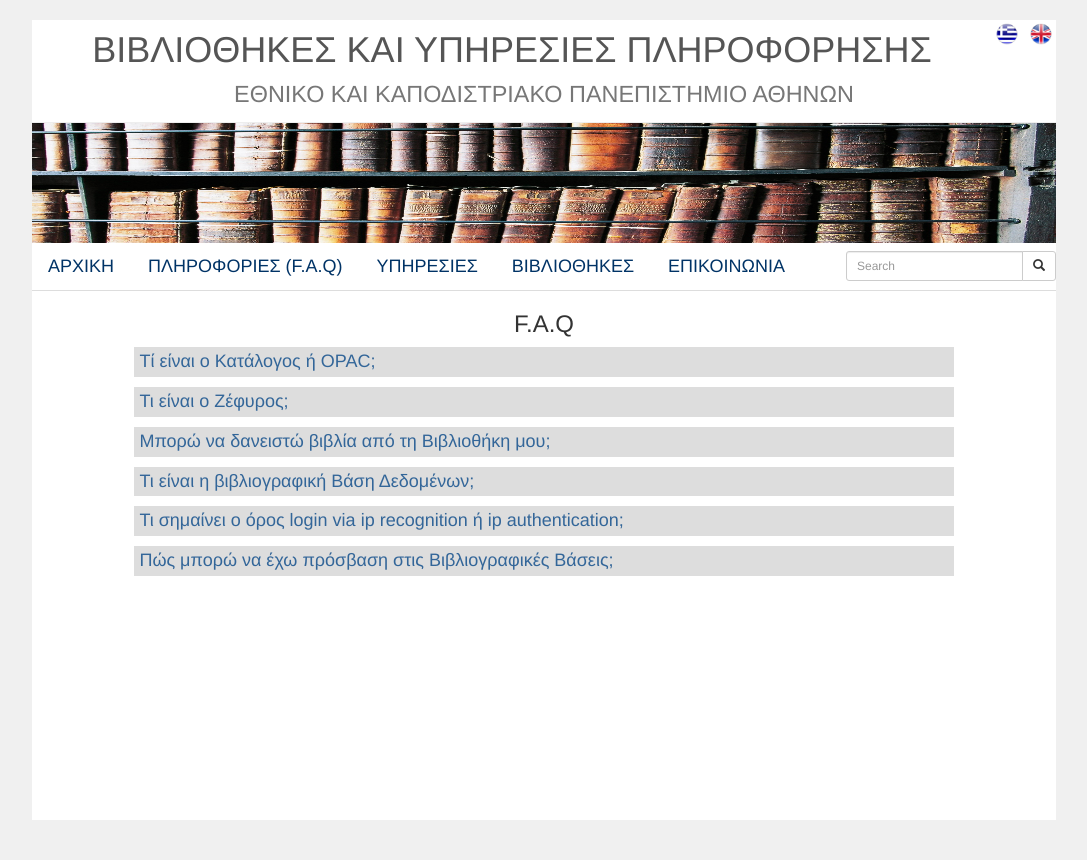
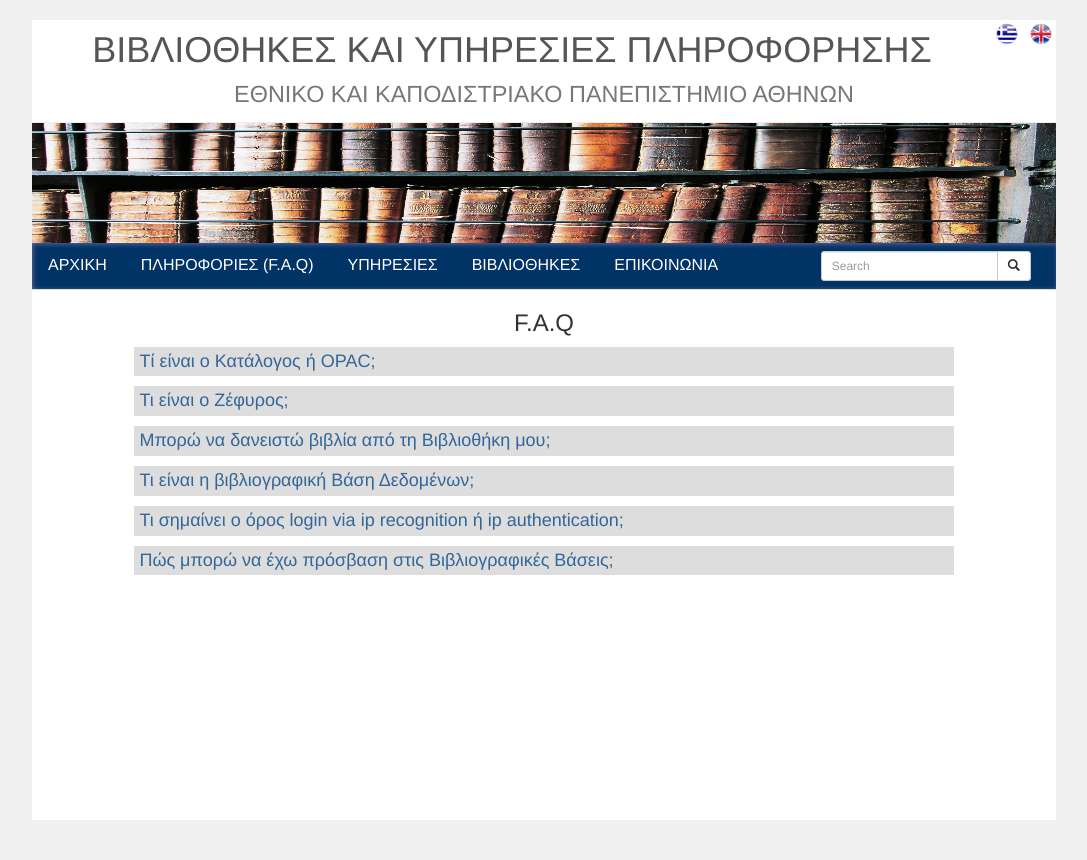
Before and after one commit to oddo-trisp/EAM_project, a PHP site: page /faq.php in a window 1280 px wide. Shown: the top 860 px of the page, without its empty margins (96-1183 px from the left). Run offline with PHP 8.4, Linux system fonts and the light colour scheme; some libraries are stand-ins or nearby versions.

Commit message:
search bar with glyphicon and darker navbar menu

```diff
--- a/assets/css/header.css
+++ b/assets/css/header.css
@@ -26,31 +26,36 @@
     padding-bottom: 3px;
 }
 
-.nav-tabs a{
-    color: #003366 !important;
-    font-size: 18px;
+.nav-tabs{
+    background-color: #003366;
+    box-shadow: inset 1px 1px 5px 0 #666699;
+    -webkit-box-shadow: inset 1px 1px 5px 0 #666699;
+    -moz-box-shadow: inset 1px 1px 5px 0 #666699;
+    -o-box-shadow: inset 1px 1px 5px 0 #666699;
 }
 
-/*
-.nav-tabs a:focus{
-    background-color: #003344 !important;
+.nav-tabs a{
+    color: #fff !important;
+    font-size: 16px;
 }
 
 .nav-tabs a:hover{
-    color: #ccc !important;
-    background-color: #003344 !important;
+    color: #fff !important;
+    background-color: #666699 !important;
+    box-shadow: inset 2px 2px 10px 0 #999;
+    -webkit-box-shadow: inset 2px 2px 10px 0 #999;
+    -moz-box-shadow: inset 2px 2px 10px 0 #999;
+    -o-box-shadow: inset 2px 2px 10px 0 #999;
+    border-bottom: 4px solid;
+    border-top:none;
+    border-right:none;
+    border-left:none;
 }
 
-.nav-tabs a:active{
-    color: #ccc !important;
-    background-color: #003344 !important;
-
+.navbar-right{
+    margin-right: 1%;
 }
 
-.dropdown-menu{
-    background-color: #003366;
+.navbar-right form-control{
+    width: 20px;
 }
-
-.dropdown-menu > li > a{
-    color: #fff;
-}*/
```
